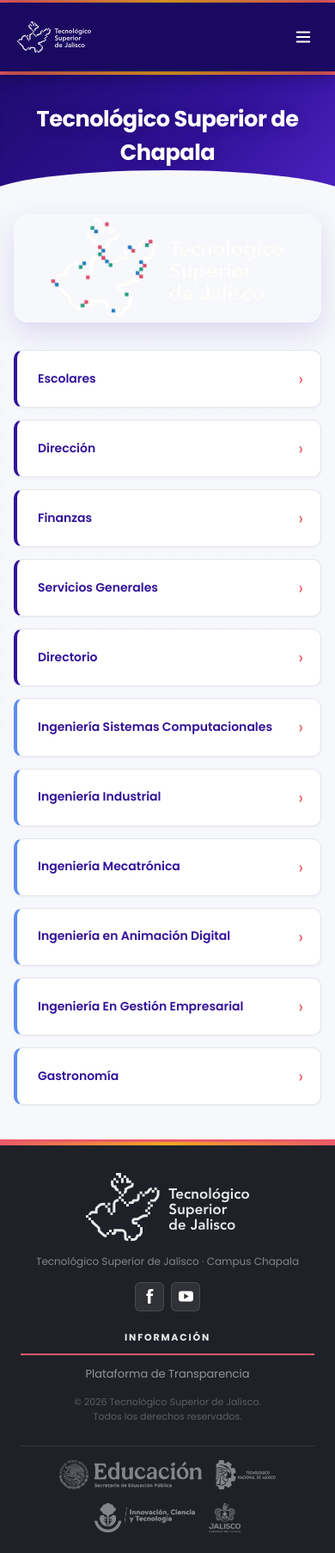
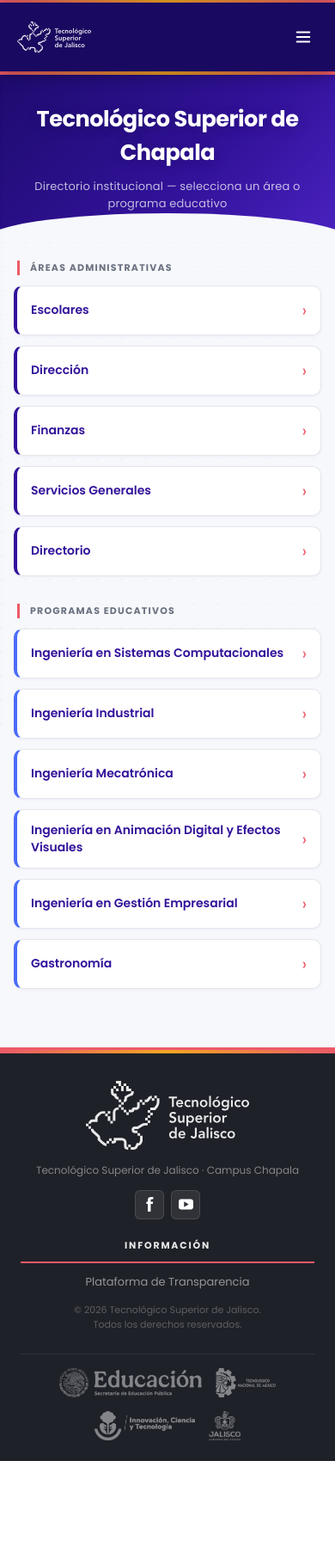
Before and after one commit to OliverJoseCF/proyecto-servicio, a PHP site: page /modulos/visitantes/index.php in a window 390 px wide. Shown: the whole page at 86% size. After the commit the page ends 1699 px from the top, so only its background shows below. Run offline with PHP 8.4, Linux system fonts and the light colour scheme.

Commit message:
visitantes: quita imagen portada, reorganiza index con secciones etiquetadas
index.php:
- Elimina <img src="imagenes/portada.png"> del contenido principal
- Divide el menú en dos secciones con etiqueta: "Áreas administrativas"
  (5 links) y "Programas educativos" (6 carreras con nombre completo)
- Agrega subtítulo descriptivo al hero del header

style.css:
- .header-sub: subtítulo semitransparente bajo el título del hero
- .menu-wrapper: contenedor con padding para los dos grupos de menú
- .menu-section-label: etiqueta de sección con borde izquierdo rosa
- .menu--carreras: borde izquierdo azul vibrante (#4a6cf7) diferenciado
- Elimina estilos de .content img (ya no se usa)
- Responsive ajustado para menu-wrapper

Co-Authored-By: Claude Sonnet 4.6 <noreply@anthropic.com>

```diff
--- a/plataforma/modulos/visitantes/index.php
+++ b/plataforma/modulos/visitantes/index.php
@@ -8,21 +8,26 @@ require_once __DIR__ . '/../../shared/header.php';
 
   <div class="header">
     <h1>Tecnológico Superior de Chapala</h1>
+    <p class="header-sub">Directorio institucional — selecciona un área o programa educativo</p>
   </div>
 
-  <div class="content">
-    <img src="imagenes/portada.png" alt="Imagen portada" style="width: 550px;" />
-    <nav class="menu">
+  <div class="menu-wrapper">
+    <p class="menu-section-label">Áreas administrativas</p>
+    <nav class="menu menu--admin">
       <a href="Escolares.php">Escolares</a>
       <a href="Direccion.php">Dirección</a>
       <a href="Finanzas.php">Finanzas</a>
       <a href="ServiciosGenerales.php">Servicios Generales</a>
       <a href="Directorio.php">Directorio</a>
-      <a href="Sistemas.php">Ingeniería Sistemas Computacionales</a>
+    </nav>
+
+    <p class="menu-section-label">Programas educativos</p>
+    <nav class="menu menu--carreras">
+      <a href="Sistemas.php">Ingeniería en Sistemas Computacionales</a>
       <a href="Industrial.php">Ingeniería Industrial</a>
       <a href="Mecatronica.php">Ingeniería Mecatrónica</a>
-      <a href="Animacion.php">Ingeniería en Animación Digital</a>
-      <a href="Gestion.php">Ingeniería En Gestión Empresarial</a>
+      <a href="Animacion.php">Ingeniería en Animación Digital y Efectos Visuales</a>
+      <a href="Gestion.php">Ingeniería en Gestión Empresarial</a>
       <a href="Gastronomia.php">Gastronomía</a>
     </nav>
   </div>
--- a/plataforma/modulos/visitantes/style.css
+++ b/plataforma/modulos/visitantes/style.css
@@ -93,6 +93,14 @@ body > * { position: relative; z-index: 1; }
 
 .header h1::after { display: none; }
 
+.header-sub {
+  color: rgba(255,255,255,0.72);
+  font-size: 14px;
+  font-weight: 400;
+  margin: 10px 0 0;
+  letter-spacing: 0.2px;
+}
+
 /* h1 fuera del .header (páginas de carrera/docentes/etc) */
 h1:not(.header h1) {
   font-family: var(--v-font);
@@ -130,41 +138,41 @@ h3 {
   font-size: 1rem;
 }
 
-/* ── Imagen portada del index ────────────────────────────── */
-.content {
-  max-width: 1100px;
+/* ── Contenedor de menús del index ──────────────────────── */
+.menu-wrapper {
+  max-width: 1060px;
   margin: 0 auto;
-  padding: 32px 24px 16px;
-  text-align: center;
+  padding: 36px 24px 48px;
 }
 
-.content img {
-  max-width: 100%;
-  width: 520px;
-  height: auto;
-  border-radius: var(--v-radius-lg);
-  box-shadow: var(--v-shadow-lg);
-  margin-bottom: 32px;
-  display: block;
-  margin-left: auto;
-  margin-right: auto;
+.menu-section-label {
+  font-family: var(--v-font);
+  font-size: 11px;
+  font-weight: 700;
+  color: var(--v-muted);
+  text-transform: uppercase;
+  letter-spacing: 1.2px;
+  margin: 0 0 12px 4px;
+  padding-left: 12px;
+  border-left: 3px solid var(--v-pink);
 }
+
+.menu-section-label + .menu { margin-bottom: 32px; }
 
 /* ── Menú principal del index → cards de departamento ───── */
 .menu {
   display: grid;
   grid-template-columns: repeat(auto-fill, minmax(220px, 1fr));
-  gap: 14px;
-  padding: 0 0 40px;
-  max-width: 1000px;
-  margin: 0 auto;
+  gap: 12px;
+  padding: 0;
+  margin: 0 0 8px;
 }
 
 .menu a {
   background: var(--v-white);
   color: var(--v-blue);
   text-decoration: none;
-  padding: 18px 20px 18px 24px;
+  padding: 16px 18px 16px 20px;
   border-radius: var(--v-radius);
   border: 1px solid var(--v-border);
   border-left: 4px solid var(--v-blue);
@@ -177,12 +185,12 @@ h3 {
   justify-content: space-between;
   gap: 10px;
   box-shadow: var(--v-shadow-sm);
-  transition: transform 0.22s, box-shadow 0.22s, border-color 0.22s, background 0.22s;
+  transition: transform 0.22s, box-shadow 0.22s, background 0.22s, color 0.22s;
 }
 
 .menu a::after {
   content: '›';
-  font-size: 1.3rem;
+  font-size: 1.25rem;
   color: var(--v-pink);
   flex-shrink: 0;
   font-weight: 400;
@@ -198,17 +206,25 @@ h3 {
 }
 
 .menu a:hover::after {
-  color: #fff;
+  color: rgba(255,255,255,0.8);
   transform: translateX(3px);
 }
 
-/* Diferenciación visual para carreras vs administrativos */
-.menu a:nth-child(n+6) {
-  border-left-color: #5b8dee;
+/* Carreras: borde azul más vibrante */
+.menu--carreras a {
+  border-left-color: #4a6cf7;
 }
-.menu a:nth-child(n+6):hover {
-  background: #3d6fe0;
+
+.menu--carreras a:hover {
+  background: #2d4fd6;
   border-left-color: var(--v-pink);
+}
+
+/* Contenedor legacy (páginas con .content) */
+.content {
+  max-width: 1100px;
+  margin: 0 auto;
+  padding: 24px;
 }
 
 /* ── Botones de carrera → tarjetas de acción ─────────────── */
@@ -857,17 +873,16 @@ tr:hover td {
 /* ── Responsive ──────────────────────────────────────────── */
 @media (max-width: 768px) {
   .header { padding: 36px 16px 32px; }
+  .header-sub { font-size: 13px; }
 
-  .menu {
-    grid-template-columns: 1fr;
-    padding: 0 0 28px;
-  }
+  .menu-wrapper { padding: 24px 16px 36px; }
+  .menu { grid-template-columns: 1fr; }
+  .menu a { padding: 14px 16px; }
 
   .botones { padding: 20px 16px 32px; }
   .botones .button { padding: 16px 20px; font-size: 14px; }
 
-  .content { padding: 20px 16px 12px; }
-  .content img { width: 100%; }
+  .content { padding: 20px 16px; }
 
   .docentes { grid-template-columns: repeat(auto-fill, minmax(140px, 1fr)); }
 }
```
